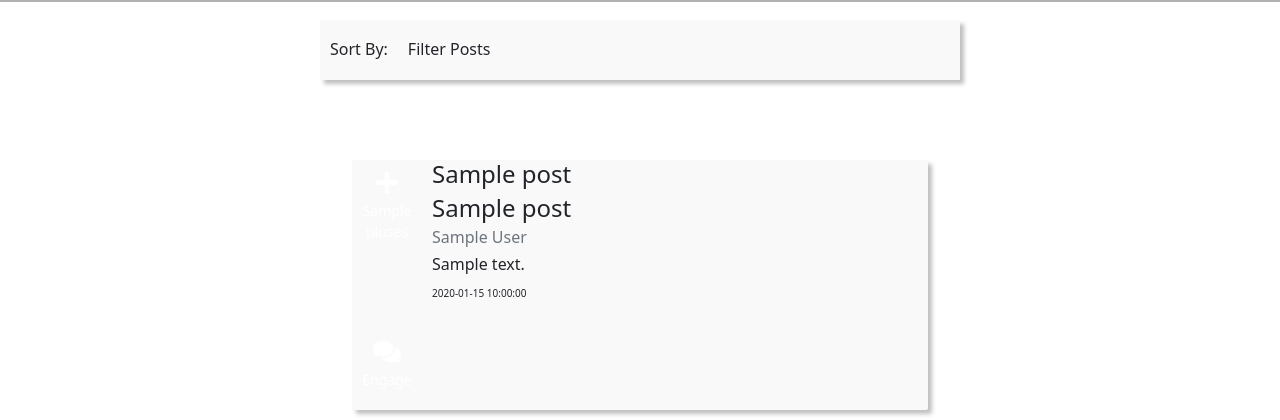
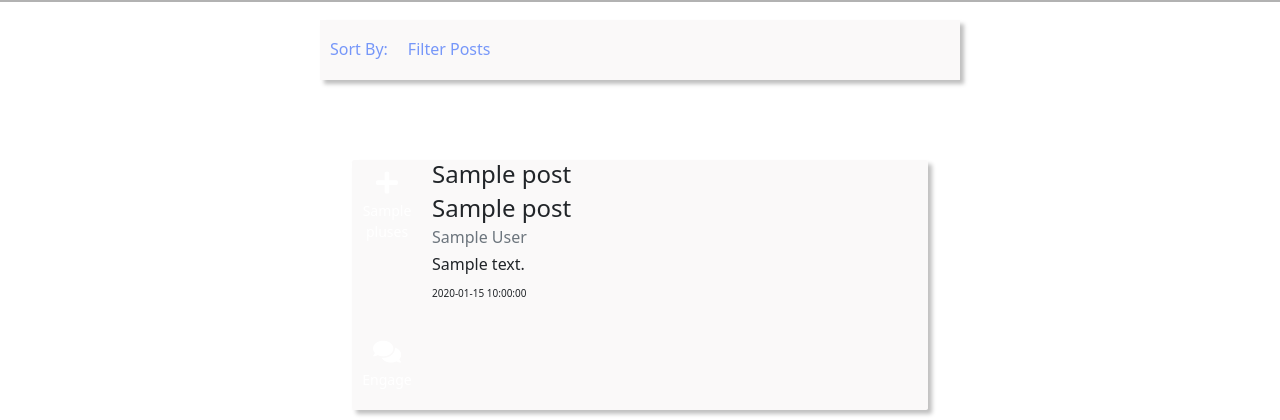
Before and after one commit to zackgithuboriginal/shareflow-milestone-project-3, a Flask app: page / in a window 1280 px wide. Shown: the part 60-480 px from the top of the page. Run offline with Flask 2, Linux system fonts and the light colour scheme; a database or web service that is not in the repository returns one stand-in record (values such as "Sample title"); some libraries are stand-ins or nearby versions.

Commit message:
Added colour to filter controls

```diff
--- a/static/css/style.css
+++ b/static/css/style.css
@@ -79,6 +79,7 @@ button.navbar-toggler {
     margin-top: auto;
     margin-bottom: auto;
     font-size: 1.6rem;
+    color: #7697F9;
 }
 
 .sidebar {
@@ -101,6 +102,7 @@ button.navbar-toggler {
     min-height: 25rem;
     height: 25rem;
     box-shadow: .4rem .4rem .4rem rgba(0, 0, 0, .25);
+    margin-bottom: 7rem;
 }
 
 .post-title, .post-topic {
```
